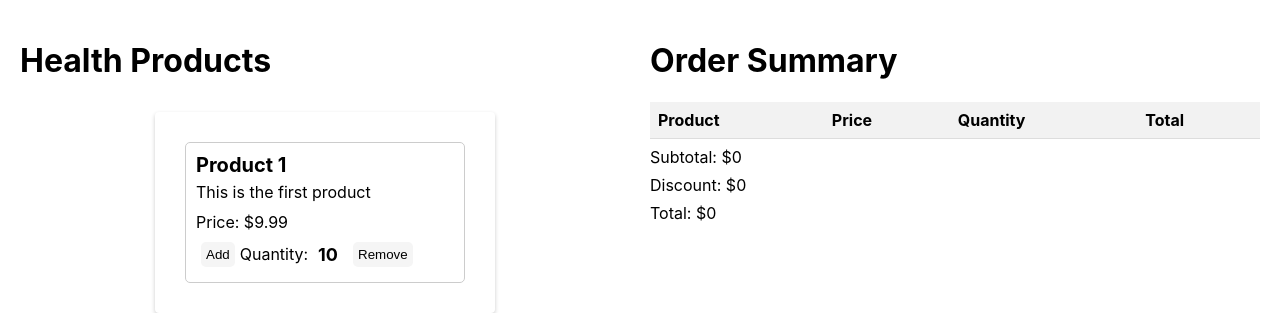
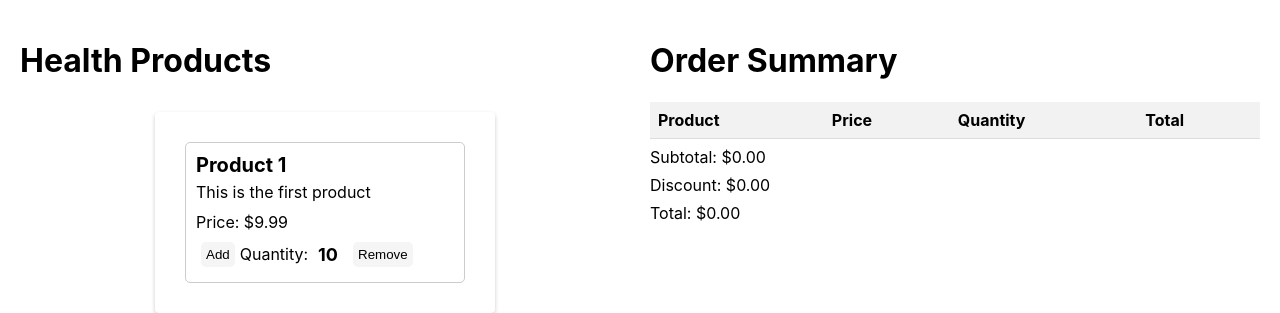
Before and after one commit to beedyboy/react-checkout, a React (Create React App) app: page / in a window 1280 px wide. Shown: the top 313 px of the page. Built offline with nearby package versions, Linux system fonts and the light colour scheme; the HTML template or start-up script is replaced by a standard one.

Commit message:
All dollar amounts should be displayed to 2 decimal places

```diff
--- a/src/ui/CheckoutUI.js
+++ b/src/ui/CheckoutUI.js
@@ -1,6 +1,7 @@
 import React from "react";
 import LoadingIcon from "../LoadingIcon";
 import { ProductListUI } from "./ProductListUI";
+import { numberFormat } from "./common";
 
 export const CheckoutUI = ({ products, orderProps, productListProps }) => {
   const { orders, increaseQty, decreaseQty } = orderProps || {}; //js - incase undefined
@@ -62,17 +63,17 @@ export const CheckoutUI = ({ products, orderProps, productListProps }) => {
                       +
                     </button>
                   </td>
-                  <td>${Number(amount).toLocaleString()}</td>
+                  <td>${numberFormat(amount)}</td>
                 </tr>
               );
             })}
           </tbody>
         </table>
-        <p>Subtotal: ${Number(total.subTotal).toLocaleString()}</p>
-        <p>Discount: ${Number(total.discount).toLocaleString()}</p>
+        <p>Subtotal: ${numberFormat(total.subTotal)}</p>
+        <p>Discount: ${numberFormat(total.discount)}</p>
         <p>
           {/*removed discount from total*/}
-          Total: ${Number(total.subTotal - total.discount).toLocaleString()}
+          Total: ${numberFormat(total.subTotal - total.discount)}
         </p>
       </div>
     </>
--- a/src/ui/ProductUI.js
+++ b/src/ui/ProductUI.js
@@ -1,9 +1,11 @@
+import { numberFormat } from "./common";
+
 export const ProductUI = ({ product, addProductToCart, removeFromCart }) => {
   return (
     <div className="product-card">
       <h2>{product.name}</h2>
       <p>{product.description}</p>
-      <p>Price: ${product.price}</p>
+      <p>Price: ${numberFormat(product.price)}</p>
       <p className="product-quantity">
         <button onClick={() => addProductToCart?.(product.id)}>Add</button>
         Quantity:
--- /dev/null
+++ b/src/ui/common/index.js
@@ -0,0 +1 @@
+export const numberFormat = (value) => Number(value || 0).toFixed(2);
```
